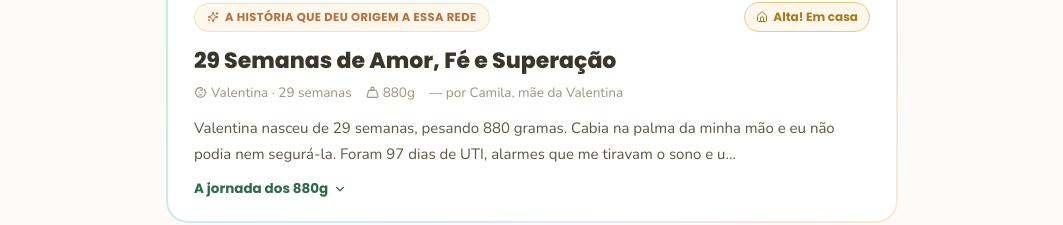
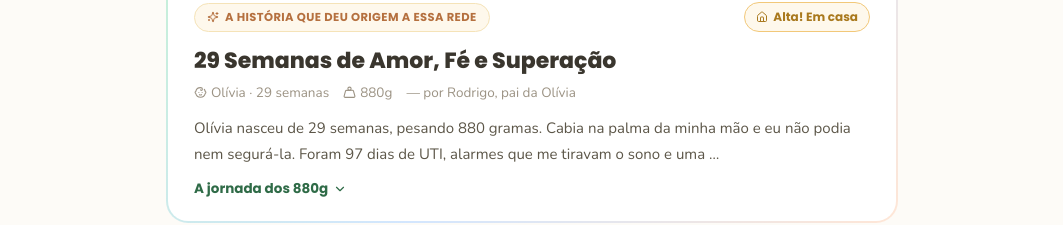
Before and after one commit to RLGOMES92/pais-de-prematuro, a React (Vite) app: page / in a window 1280 px wide. Shown: the part 522-747 px from the top of the page, without its empty margins (108-1171 px from the left). Built offline with nearby package versions, Linux system fonts and the light colour scheme.

Commit message:
atualizando o depoimento

```diff
--- a/src/App.jsx
+++ b/src/App.jsx
@@ -5,11 +5,6 @@ import {
   ChevronDown, ChevronUp, Sparkles, LogOut, Send, Loader2, BookHeart,
   BookOpen, Quote, ChevronLeft, ChevronRight
 } from "lucide-react";
-
-/* ---------------------------------------------------------
-   PAIS DE PREMATUROS — v2
-   Abas: Depoimentos | Momento de Fé | Palavras de Incentivo
---------------------------------------------------------- */
 
 const FONT_IMPORT = `
 @import url('https://fonts.googleapis.com/css2?family=Poppins:wght@500;600;700;800&family=Nunito:ital,wght@0,400;0,600;0,700;1,400;1,600&display=swap');
@@ -37,13 +32,13 @@ const STATUS_META = {
 
 const FOUNDER_STORY = {
   id: "founder-0",
-  babyName: "Valentina",
+  babyName: "Olívia",
   weeks: 29,
   weight: "880g",
   status: "alta",
-  authorName: "Camila, mãe da Valentina",
+  authorName: "Rodrigo, pai da Olívia",
   text:
-    "Valentina nasceu de 29 semanas, pesando 880 gramas. Cabia na palma da minha mão e eu não podia nem segurá-la. Foram 97 dias de UTI, alarmes que me tiravam o sono e uma fé que eu não sabia que tinha até precisar dela inteira. Hoje ela corre pela sala, gorda e brava quando não quer comer verdura. Se você está no começo dessa jornada: seu bebê é mais forte do que parece, e você também.",
+    "Olívia nasceu de 29 semanas, pesando 880 gramas. Cabia na palma da minha mão e eu não podia nem segurá-la. Foram 97 dias de UTI, alarmes que me tiravam o sono e uma fé que eu não sabia que tinha até precisar dela inteira. Hoje ela corre pela sala, gorda e brava quando não quer comer verdura. Se você está no começo dessa jornada: seu bebê é mais forte do que parece, e você também.",
   updates: [
     { date: "07/07/2026", text: "3 aninhos hoje! Trouxe um bolinho pra UTI que a salvou, de agradecimento." },
     { date: "12/03/2024", text: "Alta definitiva. 4kg200 e mamando no peito. Chorei no carro." },
```
